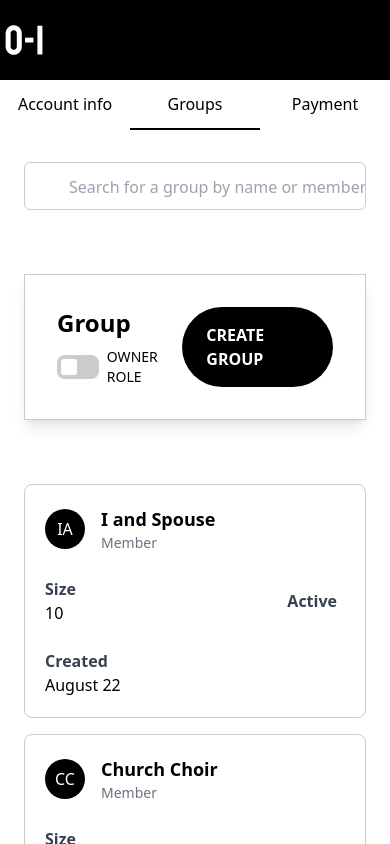
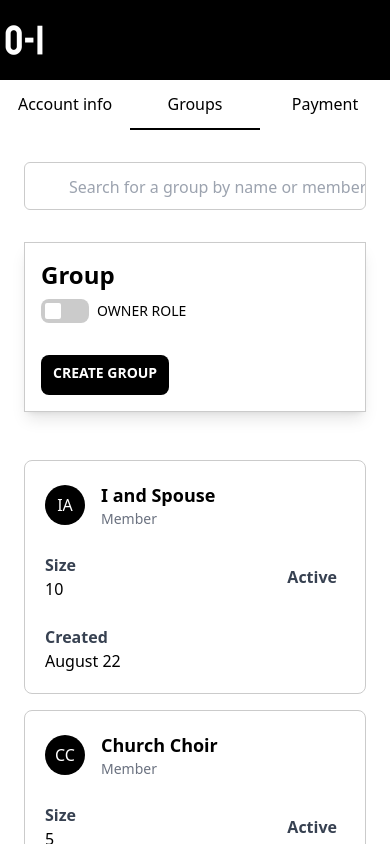
Before and after one commit to outinsure/oi-ng, an Angular app: page /account/groups in a window 390 px wide. Shown: the top 844 px of the page. Built offline with nearby package versions, Linux system fonts and the light colour scheme.

Commit message:
modify create group cta

```diff
--- a/src/app/account/account-groups.component.html
+++ b/src/app/account/account-groups.component.html
@@ -9,8 +9,8 @@
     (input)="searchGroups($event)"
   />
 </div>
-<div class="py-8 px-8 shadow-lg bg-white border border-[#CBCBCB] my-16">
-  <div class="flex items-center justify-between">
+<div class="md:py-8 py-4 md:px-8 px-4 shadow-lg bg-white border border-[#CBCBCB] md:my-12 my-8">
+  <div class="md:flex items-center justify-between">
     <div>
       <span class="text-2xl font-bold text-black">Group</span>
       <label
@@ -33,7 +33,7 @@
     <a
       routerLink="/account/groups/new"
       routerLinkActive="active"
-      class="bg-black text-white text-md font-semibold uppercase py-4 px-6 rounded-full"
+      class="bg-black text-white text-sm md:text-md font-semibold uppercase py-2 px-3 rounded-lg h-10 inline-block md:mt-0 mt-8"
     >
       Create group
     </a>
```
